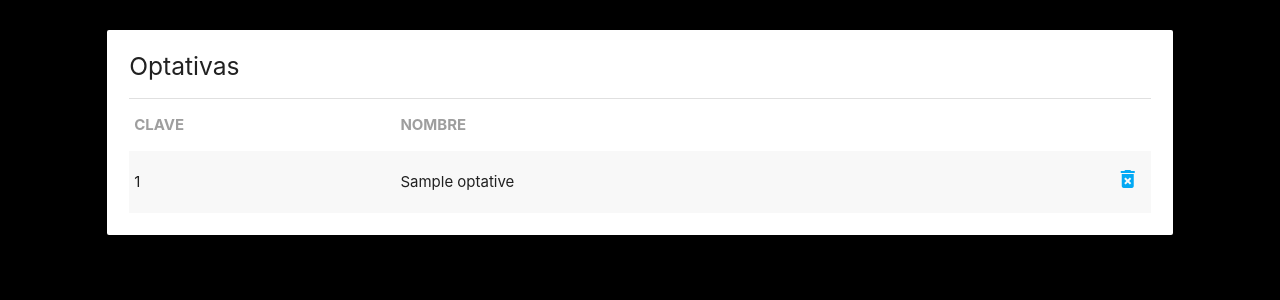
After one commit to Chino-sama/DBProject, a PHP site: page /optative.php in a window 1280 px wide. The commit adds this page. Shown: the top 300 px of the page. Run offline with PHP 8.4, Linux system fonts and the light colour scheme; tables that the repository leaves empty or names only in its code hold one stand-in row (values such as "Sample post").

Commit message:
added optative table

```diff
--- /dev/null
+++ b/optative.php
@@ -0,0 +1,52 @@
+<?php
+	require 'index.php';
+
+	if ($conexion->connect_errno) {
+		echo "<br> No pues no se conectó";
+		echo "<br> Error: " . $conexion->connect_erno;
+		echo "<br> Error: " . $conexion->connect_error;
+	} else {
+		$sql = "SELECT optative_id, name FROM optative ORDER BY optative_id";
+		$res = $conexion->query($sql);
+	}
+?>
+
+<div class="row">
+	<div class="card col s10 offset-s1 padded">
+		<div class="row col s12 no-padding no-margin">
+			<h5 class="col s8 no-margin-top no-padding">Optativas</h5>
+			<!-- <div class="col s4 no-padding">
+				<a class="waves-effect waves-effect btn modal-trigger right" href="#modal1">Añadir Alumno</a>
+			</div> -->
+			<br>
+			<br>
+		</div>
+		<div class="divider col s12"></div>
+		<table class="striped">
+	        <thead>
+				<tr class="grey-text">
+					<th>CLAVE</th>
+					<th>NOMBRE</th>
+				</tr>
+	        </thead>
+	        <tbody>
+	        	<?php
+	        		foreach ($res as $optative) {
+	        	?>
+	        		<tr>
+	        			<td><?=$optative['optative_id']?></td>
+	        			<td><?=$optative['name']?></td>
+	        			<td class="right">
+	        				<form action='deleteOptative.php' method="post">
+								<input type="hidden" name="id" value="<?=$optative['optative_id']?>">
+								<button type="submit" class="btn-link"><i class='material-icons'>delete_forever</i></button>
+							</form>
+						</td>
+	        		</tr>
+	        	<?php
+	        		}
+	        	 ?>
+	        </tbody>
+    	</table>
+	</div>
+</div>
--- a/student.php
+++ b/student.php
@@ -25,8 +25,8 @@
 		<table class="striped">
 	        <thead>
 				<tr class="grey-text">
-					<th>NAME</th>
-					<th>STUDENT ID</th>
+					<th>MATRÍCULA</th>
+					<th>NOMBRE</th>
 				</tr>
 	        </thead>
 	        <tbody>
```
